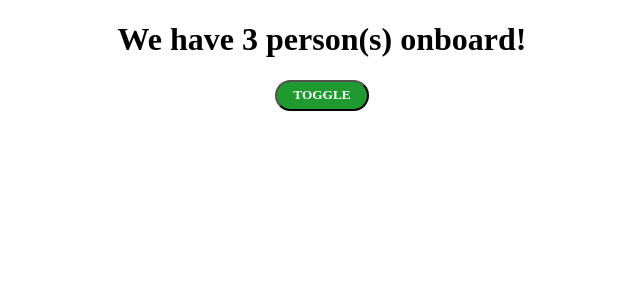
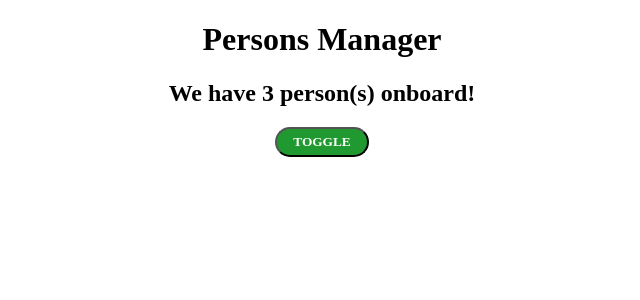
Before and after one commit to bhargav-patel-97/learning-react, a React app: page / in a window 1280 px wide. Shown: the top 300 px of the page, without its empty margins (318-958 px from the left). Built offline with nearby package versions, Linux system fonts and the light colour scheme.

Commit message:
Finalizing structure and splitting up componets

```diff
--- /dev/null
+++ b/src/components/Cockpit/Cockpit.css
@@ -0,0 +1,34 @@
+.red {
+    color: #DC143C;
+  }
+  .danger {
+    color: red;
+  }
+
+  .Cockpit button {
+    font-family: 'Product Sans';
+    font-weight: bolder;
+    border-radius: 50px;
+    padding: 0.4em 1.2em;
+    background-color: #209930;
+    color: white;
+  }
+
+  .Cockpit button:hover {
+    background-color: #34dd60;
+    font-weight: bold;
+    color: #555;
+    transition: all 0.5s ease;
+    cursor: pointer;
+  }
+
+  .Cockpit button.Red {
+    background-color: #cf1717;
+    color: white;
+  }
+
+  .Cockpit button.Red:hover {
+    background-color: salmon;
+    color: #555;
+    transition: all 0.5s ease;
+  }
--- a/src/components/Cockpit/Cockpit.js
+++ b/src/components/Cockpit/Cockpit.js
@@ -0,0 +1,32 @@
+import React from 'react';
+import styles from './Cockpit.css';
+
+const cockpit = (props) => {
+
+    const classes = [];
+    let btnClass ='';
+
+    if(props.showPersons) {
+        btnClass = styles.Red;
+    }
+
+    if(props.persons.length <= 2) {
+      classes.push(styles.red);
+    }
+    if (props.persons.length <= 1) {
+      classes.push(styles.danger);
+    }
+
+    return(
+        <div className={styles.Cockpit}>
+            <h1>{props.title}</h1>
+            <h2 className={classes.join(' ')}>We have {props.persons.length} person(s) onboard!</h2>
+            <button
+            className={btnClass}
+            onClick={props.clicked}>TOGGLE
+            </button>
+        </div>
+    );
+}
+
+export default cockpit;
--- a/src/components/Persons/Persons.js
+++ b/src/components/Persons/Persons.js
@@ -0,0 +1,13 @@
+import React from 'react';
+import Person from './Person/Person';
+
+const persons = (props) => props.persons.map( (person,index) => {
+        return <Person
+          clicked={() => props.onClick(index)}
+          name={person.name}
+          age={person.age}
+          key={person.id}
+          changed={(event) => props.changed(event, person.id)} />
+      });
+
+export default persons;
--- a/src/containers/App.css
+++ b/src/containers/App.css
@@ -3,38 +3,3 @@
   font-family: 'Product Sans';
   margin: 0 auto;
   }
-
-.red {
-  color: #DC143C;
-}
-.danger {
-  color: red;
-}
-
-.App button {
-  font-family: 'Product Sans';
-  font-weight: bolder;
-  border-radius: 50px;
-  padding: 0.4em 1.2em;
-  background-color: #209930;
-  color: white;
-}
-
-.App button:hover {
-  background-color: #34dd60;
-  font-weight: bold;
-  color: #555;
-  transition: all 0.5s ease;
-  cursor: pointer;
-}
-
-.App button.Red {
-  background-color: #cf1717;
-  color: white;
-}
-
-.App button.Red:hover {
-  background-color: salmon;
-  color: #555;
-  transition: all 0.5s ease;
-}
--- a/src/containers/App.js
+++ b/src/containers/App.js
@@ -1,6 +1,7 @@
 import React, { Component } from 'react';
 import styles from './App.css';
-import Person from '../components/Persons/Person/Person';
+import Persons from '../components/Persons/Persons';
+import Cockpit from '../components/Cockpit/Cockpit';
 
 class App extends Component {
 state = {
@@ -40,40 +41,23 @@ state = {
   render () {
 
     let persons = null;
-    let btnClass ='';
+
 
     if (this.state.displayPersons) {
-      persons = (
-        <div>
-        {this.state.persons.map((person,index) => {
-          return <Person
-            clicked={() => this.deletePersonHandle(index)}
-            name={person.name}
-            age={person.age}
-            key={person.id}
-            changed={(event) => this.nameChangeHandler(event, person.id)} />
-        })}
-      </div>
-      );
-
-      btnClass = styles.Red;
-    }
-    const classes = [];
-
-    if(this.state.persons.length <= 2) {
-      classes.push(styles.red);
-    }
-    if (this.state.persons.length <= 1) {
-      classes.push(styles.danger);
+      persons = <Persons
+       persons={this.state.persons}
+       onClick={this.deletePersonHandle}
+       changed={this.nameChangeHandler}/>;
     }
 
     return (
         <div className={styles.App}>
-          <h1 className={classes.join(' ')}>We have {this.state.persons.length} person(s) onboard!</h1>
-          <button
-          className={btnClass}
-          onClick={this.togglePersonHandle}>TOGGLE</button>
-          {persons}
+        <Cockpit
+        title = {this.props.title}
+        showPersons = {this.state.showPersons}
+        persons = {this.state.persons}
+        clicked = {this.togglePersonHandle} />
+        {persons}
         </div>
     )
   };
```
Also changed, not shown: src/index.js (+1 -8 lines).
